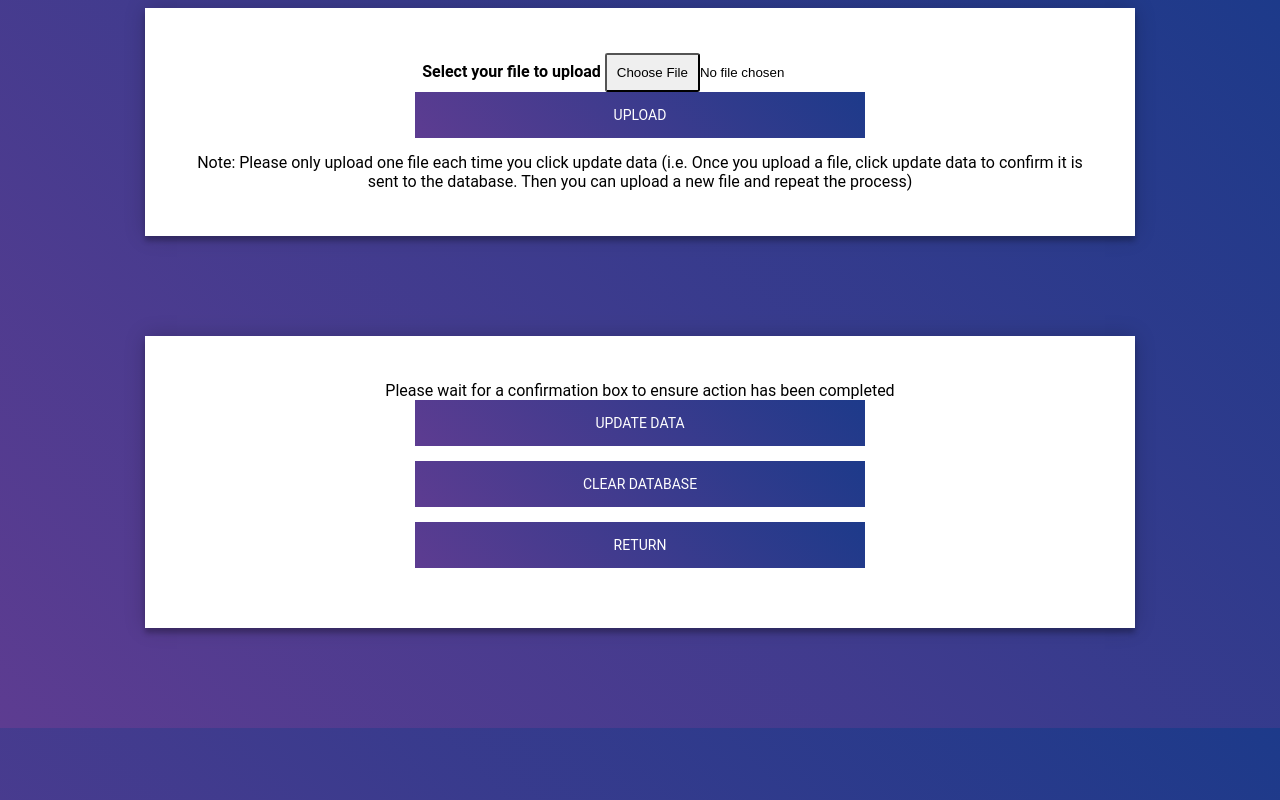
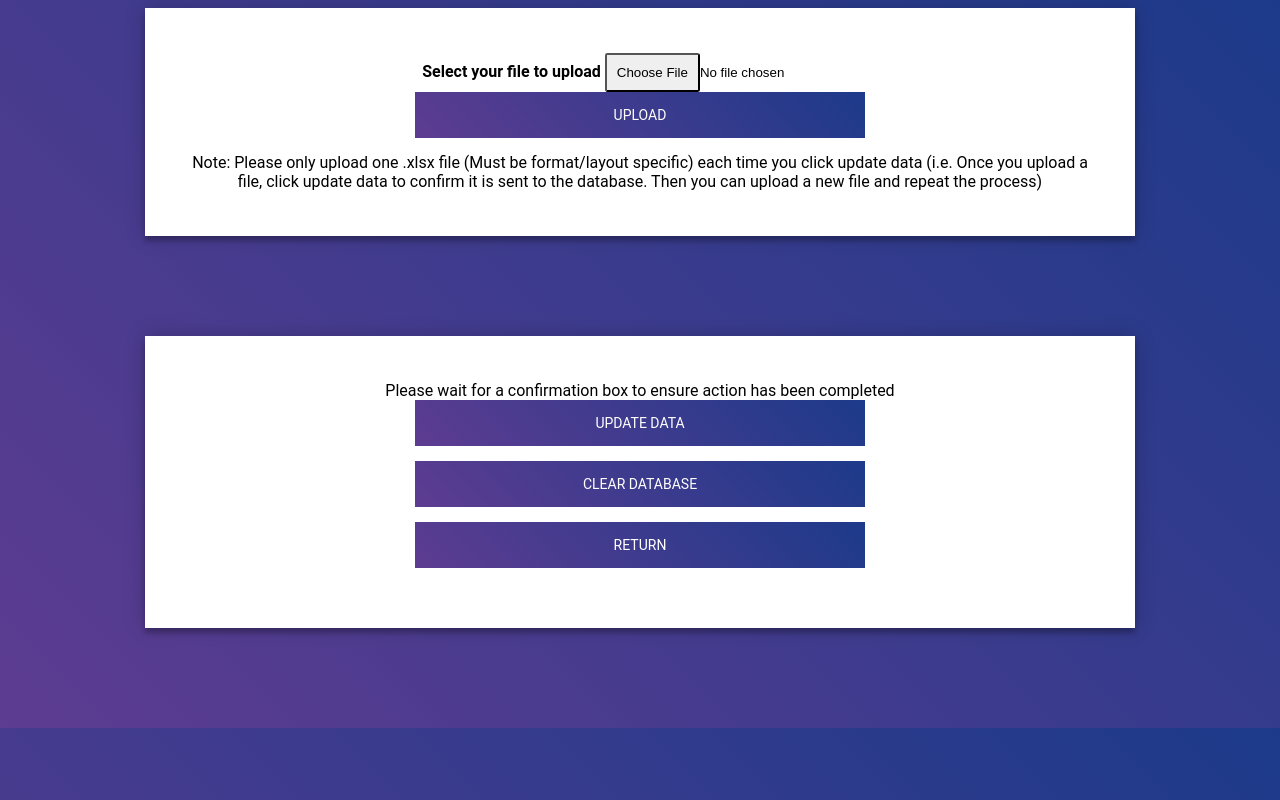
Before and after one commit to HasanBasheer/EIE_LAB_PROJECT_2021, a website: page views/upload.html in a window 1280 px wide. Drawn offline with Linux system fonts and the light colour scheme; files whose address does not match are found by name.

Commit message:
Label comment

```diff
--- a/views/upload.html
+++ b/views/upload.html
@@ -15,7 +15,7 @@
 		<div>
 			<input type="submit" name="btn_upload_file" value="Upload" onclick="return uploadData()" />
 		</div>
-		<label>Note: Please only upload one file each time you click update data (i.e. Once you upload a file, click update data to confirm it is sent to the database. Then you can upload a new file and repeat the process)</label>
+		<label>Note: Please only upload one .xlsx file (Must be format/layout specific) each time you click update data (i.e. Once you upload a file, click update data to confirm it is sent to the database. Then you can upload a new file and repeat the process)</label>
 	</form>
 	<form>
 		<label>Please wait for a confirmation box to ensure action has been completed</label>
```
